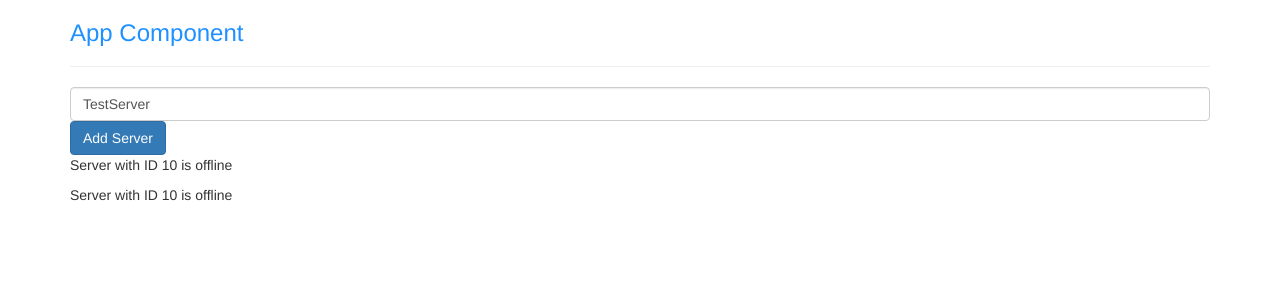
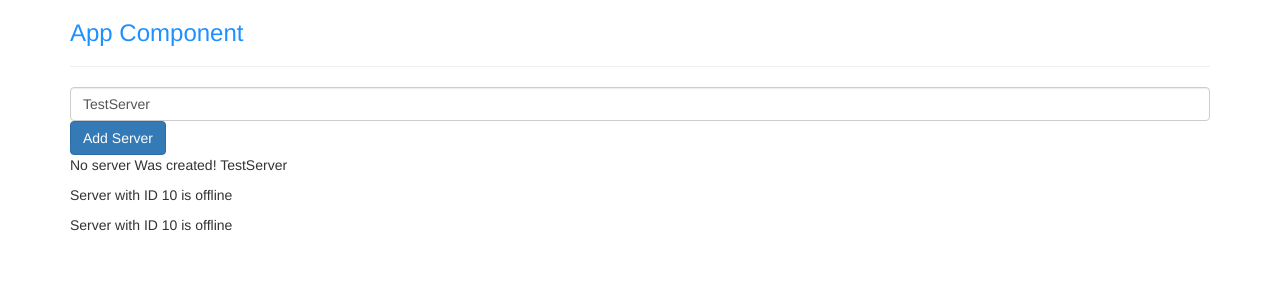
Before and after one commit to MajdiZouari/Angular-13, an Angular app: page / in a window 1280 px wide. Shown: the top 300 px of the page. Built offline with nearby package versions, Linux system fonts and the light colour scheme.

Commit message:
ngIf with an Else condition

```diff
--- a/src/app/servers/servers.component.html
+++ b/src/app/servers/servers.component.html
@@ -10,6 +10,9 @@
 <button class="button btn btn-primary" [disabled]="!allowNewServer" (click)="onCreateServer()">Add Server</button>
 <!-- <p [innerText]="allowNewServer"></p> -->
 <!-- <p>{{ serverCreationStatus }}</p> -->
-<p *ngIf="serverCreated">Server Was created, server name is {{ serverName }}</p>
+<p *ngIf="serverCreated; else noServer">Server Was created, server name is {{ serverName }}</p>
+<ng-template #noServer>
+    <p>No server Was created! {{ serverName }}</p>
+</ng-template>
 <app-server></app-server>
 <app-server></app-server>
```
